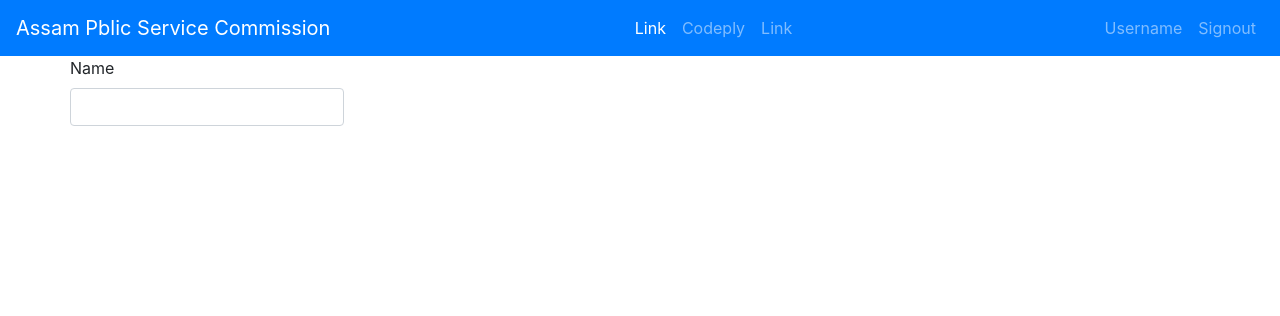
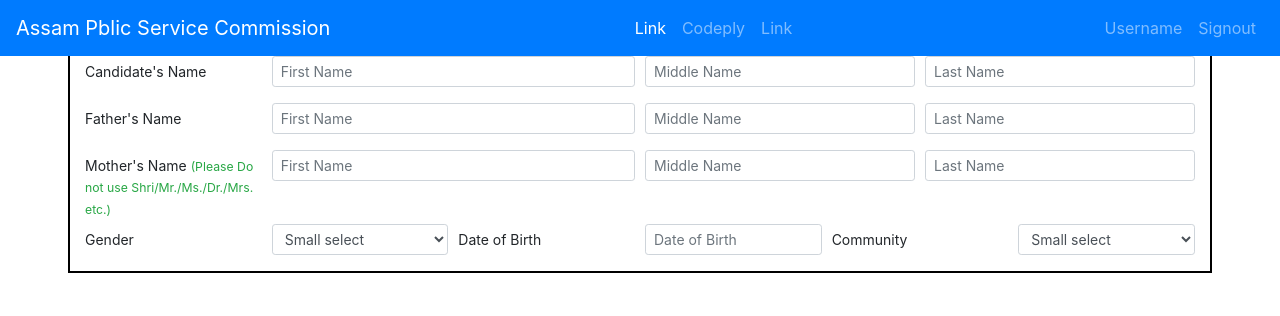
Before and after one commit to nbaruah/apsc_online, a CodeIgniter app: page /apsc_online/index.php/user/index in a window 1280 px wide. Shown: the top 316 px of the page. Run offline with CodeIgniter, Linux system fonts and the light colour scheme; some libraries are stand-ins or nearby versions.

Commit message:
Front end design of registration form adding Candidate's, father's and Mother's Name

```diff
--- a/application/views/user/registration.php
+++ b/application/views/user/registration.php
@@ -36,15 +36,75 @@
     </div>
 </nav>
 
-	<div class="container">
-		<div class="row">
+	<div class="container" style="box-shadow: 0 0 0 2px black;" >
 			<form action="#">
-				<div class="form-group">
-					<label>Name</label>
-					<input type="text" name="c_fname" class="form-control">
-				</div>
+  <!-- Candidate's Name -->
+  <div class="form-row">
+    <label class="col-sm-2 col-form-label col-form-label-sm">Candidate's Name</label>
+    <div class="form-group col-sm-4">
+      <input type="text" class="form-control form-control-sm" name="c_fname" placeholder="First Name">
+    </div>
+    <div class="form-group col-sm-3">
+      <input type="text" class="form-control form-control-sm" name="c_mname" placeholder="Middle Name">
+    </div>
+    <div class="form-group col-sm-3">
+      <input type="text" class="form-control form-control-sm" name="c_lname" placeholder="Last Name">
+    </div>
+  </div>
+
+  <!-- Father's Name -->
+  <div class="form-row">
+    <label class="col-sm-2 col-form-label col-form-label-sm">Father's Name</label>
+    <div class="form-group col-sm-4">
+      <input type="text" class="form-control form-control-sm" name="f_fname" placeholder="First Name">
+    </div>
+    <div class="form-group col-sm-3">
+      <input type="text" class="form-control form-control-sm" name="f_mname" placeholder="Middle Name">
+    </div>
+    <div class="form-group col-sm-3">
+      <input type="text" class="form-control form-control-sm" name="f_lname" placeholder="Last Name">
+    </div>
+  </div>
+
+  <!-- Mother's Name -->
+  <div class="form-row">
+    <label class="col-sm-2 col-form-label col-form-label-sm">
+    	Mother's Name <small class="text-success">(Please Do not use Shri/Mr./Ms./Dr./Mrs. etc.)</small>
+    </label>
+    <div class="form-group col-sm-4">
+      <input type="text" class="form-control form-control-sm" name="m_fname" placeholder="First Name">
+    </div>
+    <div class="form-group col-sm-3">
+      <input type="text" class="form-control form-control-sm" name="m_mname" placeholder="Middle Name">
+    </div>
+    <div class="form-group col-sm-3">
+      <input type="text" class="form-control form-control-sm" name="m_lname" placeholder="Last Name">
+    </div>
+  </div>
+
+<div class="form-row">
+  <label class="col-form-label col-form-label-sm col-sm-2">Gender</label>
+  <div class="form-group col-sm-2">
+    <select class="form-control form-control-sm">
+      <option>Small select</option>
+    </select>
+  </div>
+
+  <label class="col-form-label col-form-label-sm col-sm-2"> Date of Birth</label>
+  <div class="form-group col-sm-2">
+    <input class="form-control form-control-sm" type="text" name="dob" placeholder="Date of Birth">
+  </div>
+
+  <label class="col-form-label col-form-label-sm col-sm-2">Community</label>
+  <div class="form-group col-sm-2">
+    <select class="form-control form-control-sm">
+      <option>Small select</option>
+    </select>
+  </div>
+</div>
+
+
 			</form>
-		</div>
 	</div>
 
 </body>
```
